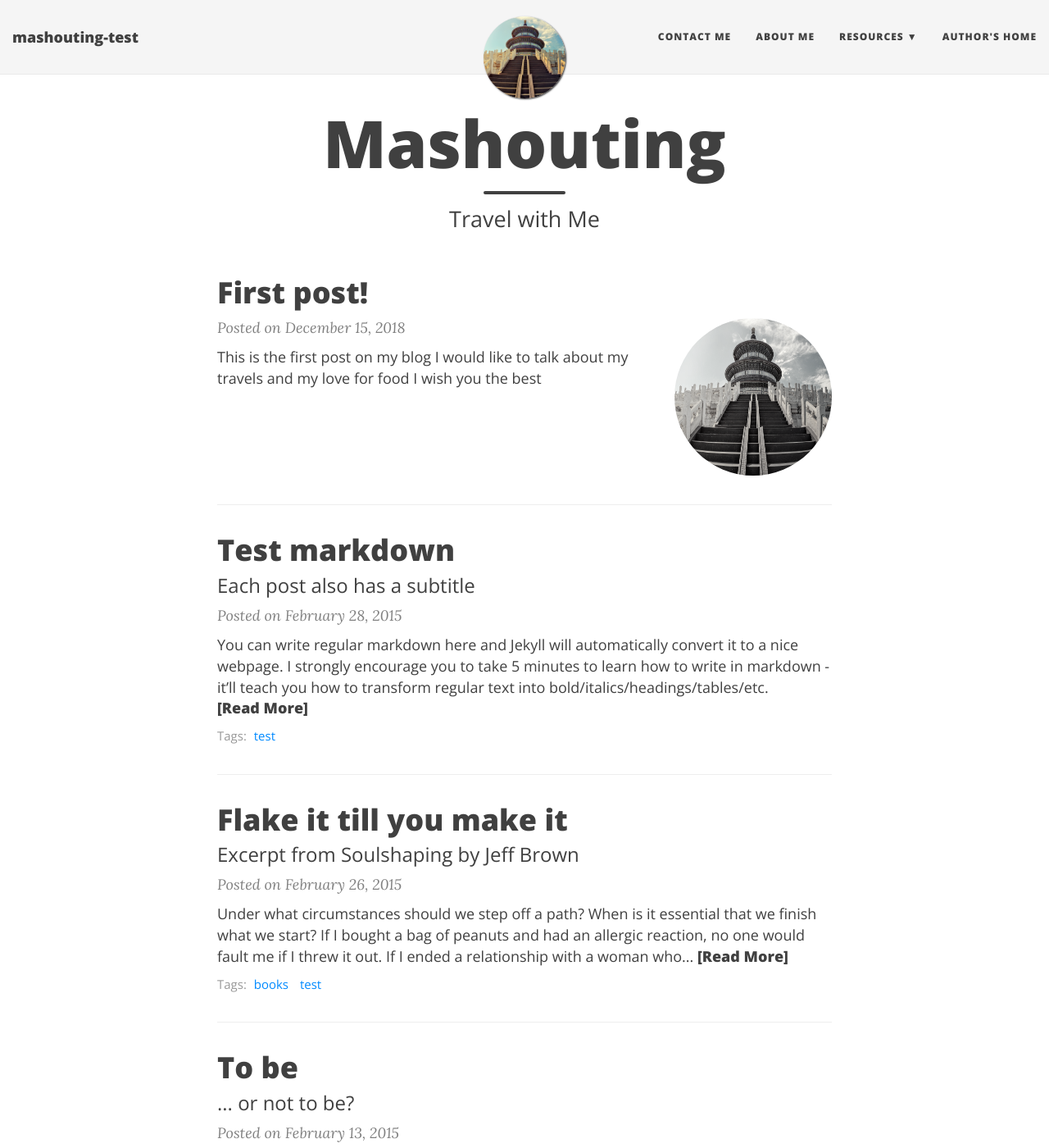
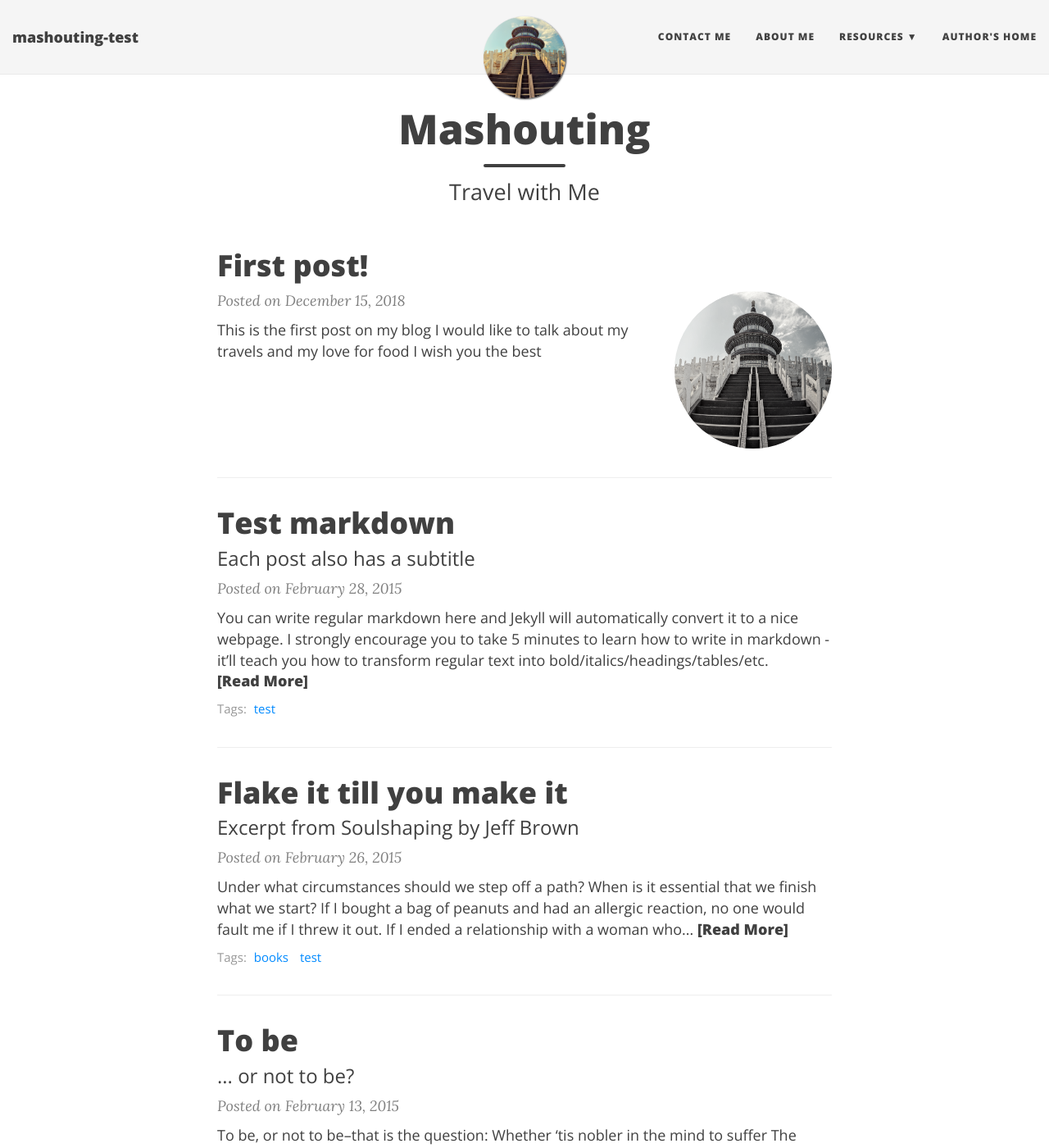
Before and after one commit to PhilArm6/mashouting-test, a Jekyll site: the page built from index.html, in a window 1280 px wide and 1400 px high. Shown: the whole window at 82% size. Built offline with Jekyll 4.4.1, drawn with Linux system fonts in a browser that asks for light colours; nearby versions of some CDN libraries; the list of posts is cut into pages by our own code.

Commit message:
graphic modif

```diff
--- a/css/main.css
+++ b/css/main.css
@@ -513,7 +513,7 @@ footer .theme-by {
   padding: 5px 10px;
   font-size: 11px;
   color: #EEE;
-  font-family: 'Open Sans', 'Helvetica Neue', Helvetica, Arial, sans-serif;
+  font-family: Calligraffitti,'Open Sans', 'Helvetica Neue', Helvetica, Arial, sans-serif;
   right: 0;
   bottom: 0;
   display: none;
@@ -530,7 +530,7 @@ footer .theme-by {
     padding: 150px 0;
   }
   .intro-header .page-heading h1 {
-    font-size: 80px;
+    font-size: 50px;
   }
   .intro-header .post-heading h1 {
     font-size: 50px;
```
